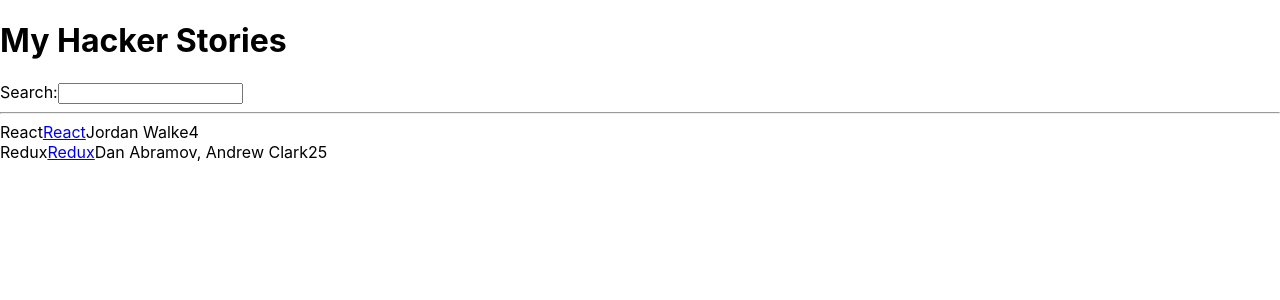
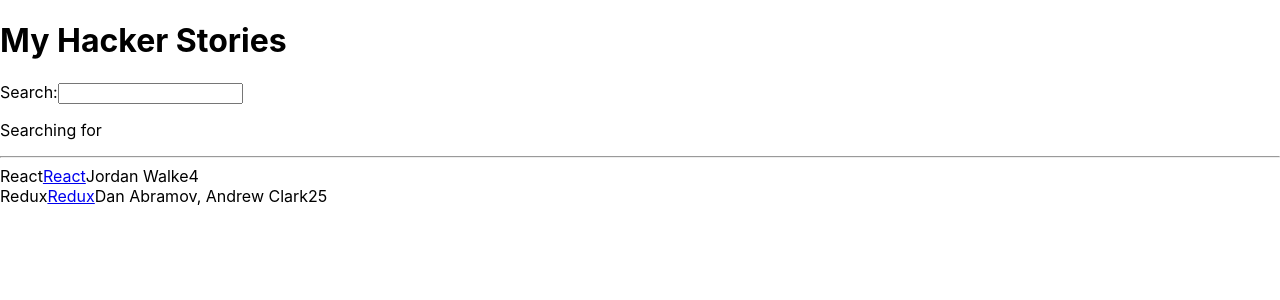
Before and after one commit to lrpinto/the-road-to-react, a React (Create React App) app in the folder hacker-stories/: page / in a window 1280 px wide. Shown: the top 300 px of the page. Built offline with nearby package versions, Linux system fonts and the light colour scheme.

Commit message:
React state p41

```diff
--- a/hacker-stories/src/App.js
+++ b/hacker-stories/src/App.js
@@ -24,7 +24,7 @@
   const [searchTerm, setSearchTerm ] = React.useState('');
 
   const handleChange = event => {
-    console.log(event.target.value);
+    setSearchTerm(event.target.value);
   }
 
   return (
@@ -34,6 +34,9 @@
       <label htmlFor="search">Search:</label>
       <input id="search" type="text" onChange={handleChange}/>
 
+      <p>
+        Searching for <strong>{searchTerm}</strong>
+      </p>
       <hr />
 
       <List list={stories} />
```
